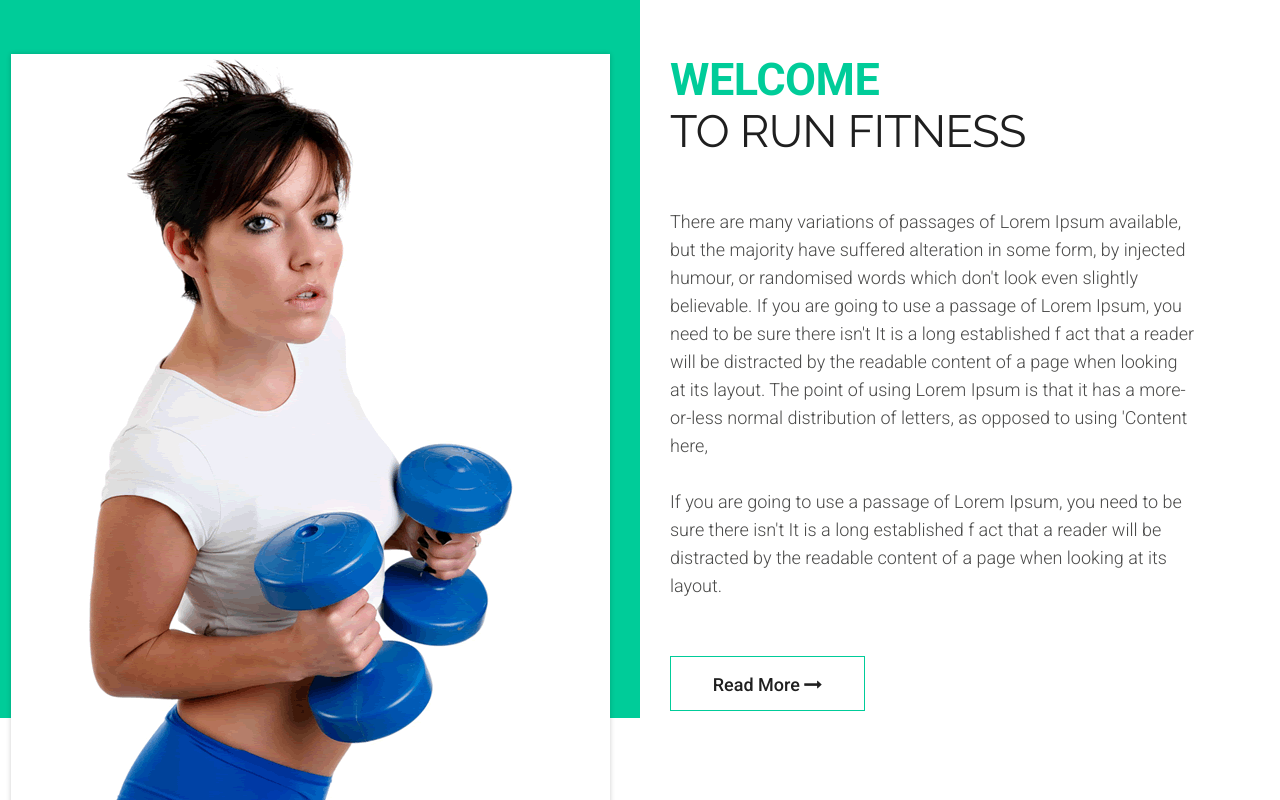
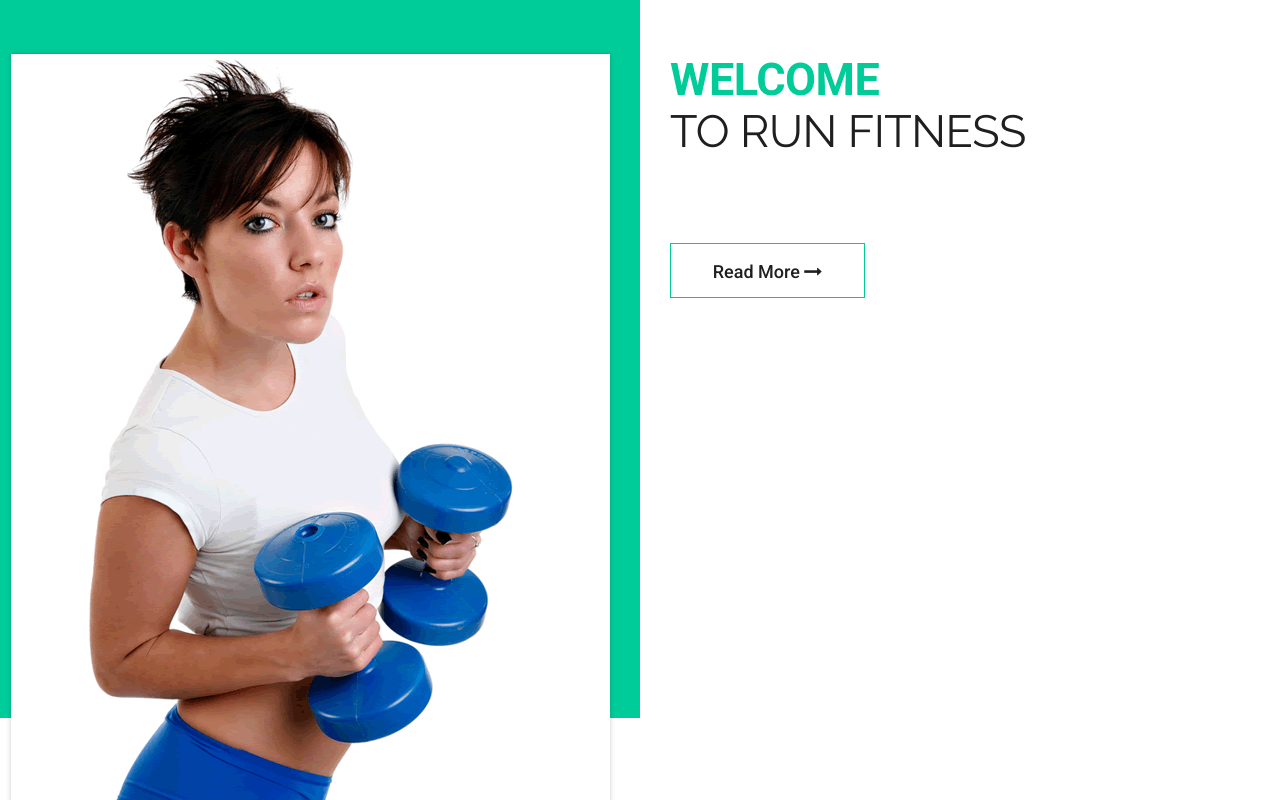
Before and after one commit to Mr-Dany/run, a plain HTML site: page index.html in a window 1280 px wide. Shown: the part 661-1461 px from the top of the page. Drawn offline with Linux system fonts and the light colour scheme; some packages are replaced by stand-ins of ours.

Commit message:
Update index.html

```diff
--- a/index.html
+++ b/index.html
@@ -1,6 +1,7 @@
 <!DOCTYPE html>
 <html lang="en">
 <!-- Basic -->
+
 <head>
     <meta charset="utf-8">
     <meta http-equiv="X-UA-Compatible" content="IE=edge">
@@ -29,6 +30,7 @@
       <script src="https://oss.maxcdn.com/libs/respond.js/1.4.2/respond.min.js"></script>
       <![endif]-->
 </head>
+
 <body id="home" data-spy="scroll" data-target="#navbar-wd" data-offset="98">
     <!-- LOADER -->
     <div id="preloader">
@@ -118,11 +120,7 @@
                                 </div>
                             </div>
                             <div class="full paddding_left_15">
-                        <p>There are many variations of passages of Lorem Ipsum available, but the majority have suffered alteration in some form, by injected humour,
-                           or randomised words which don't look even slightly believable. If you are going to use a passage of Lorem Ipsum, you need to be sure there isn't  It is a long established f
-                           act that a reader will be distracted by the readable content of a page when looking at its layout. The point of using Lorem Ipsum is that it has a more-or-less normal distribution of letters, as opposed to using 'Content here,<br><br>If you are going to use a passage of Lorem Ipsum, you need to be sure there isn't  It is a long established f
-                           act that a reader will be distracted by the readable content of a page when looking at its layout.
-                        </p>
+
                             </div>
                             <div class="full paddding_left_15 margin-top_30">
                                 <a class="main_bt" href="#">Read More <i class="fa fa-long-arrow-right"></i></a>
@@ -270,7 +268,9 @@
                                 </div>
                             </div>
                             <div class="full paddding_left_15">
-                        <p>It is a long established fact that a reader will be distracted by the readable content of a page when looking at its layout. The point of using Lorem Ipsum is that it has a more-or-less normal distribution of letters, as opposed to using 'Content here, content here', making it look like readable English. Many desktop publishing packages and web page editors now use Lorem Ipsum as their default model text, and a search for 'lorem ipsum' will uncover many web sites still in their infancy. Various versions have evolved over the years, sometimes by accident, sometimes on purpose (injected humour and the like.</p>
+                                <p>It is a long established fact that a reader will be distracted by the readable content of a page when looking at its layout. The point of using Lorem Ipsum is that it has a more-or-less normal distribution of letters, as
+                                    opposed to using 'Content here, content here', making it look like readable English. Many desktop publishing packages and web page editors now use Lorem Ipsum as their default model text, and a search for 'lorem ipsum'
+                                    will uncover many web sites still in their infancy. Various versions have evolved over the years, sometimes by accident, sometimes on purpose (injected humour and the like.</p>
                             </div>
                             <div class="full paddding_left_15 margin-top_30">
                                 <a class="main_bt" href="#">Read More ></a>
@@ -443,4 +443,5 @@
         <script src="https://maps.googleapis.com/maps/api/js?key=AIzaSyA8eaHt9Dh5H57Zh0xVTqxVdBFCvFMqFjQ&callback=initMap"></script>
         <!-- end google map js -->
 </body>
+
 </html>
```
Lines whose indentation alone changed are shown as unchanged.
